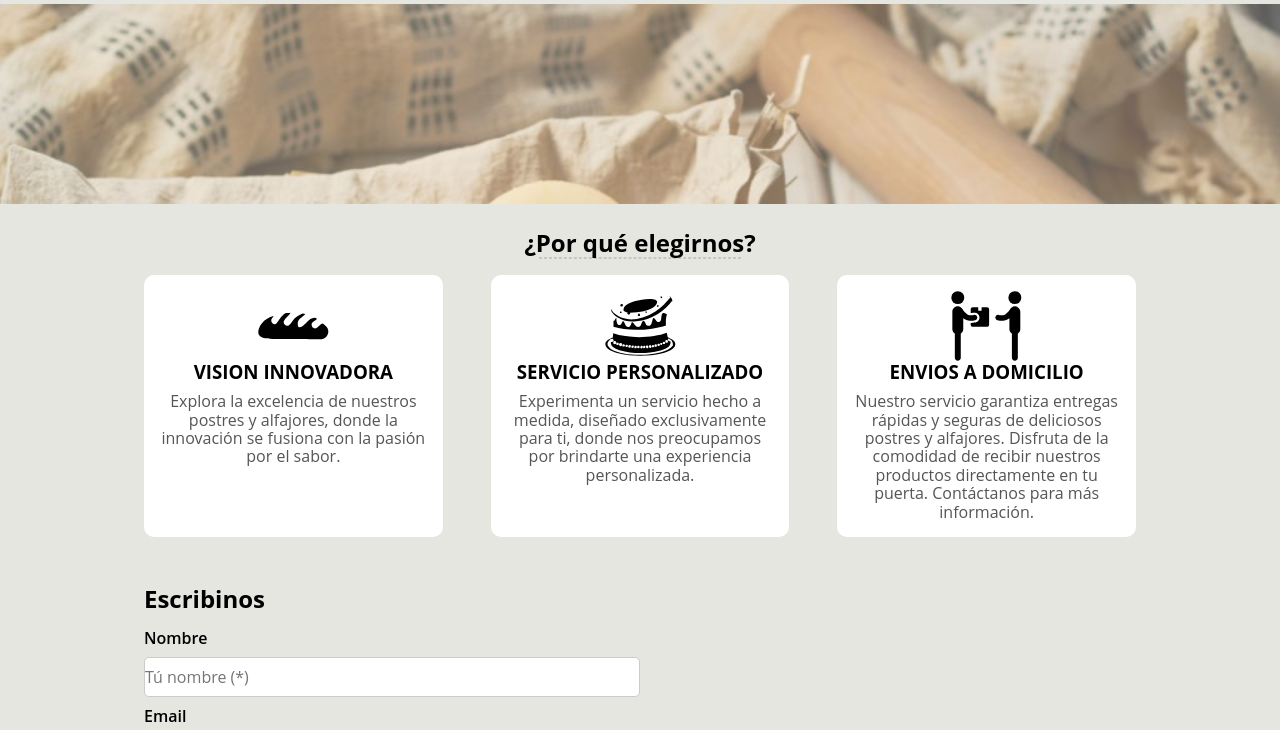
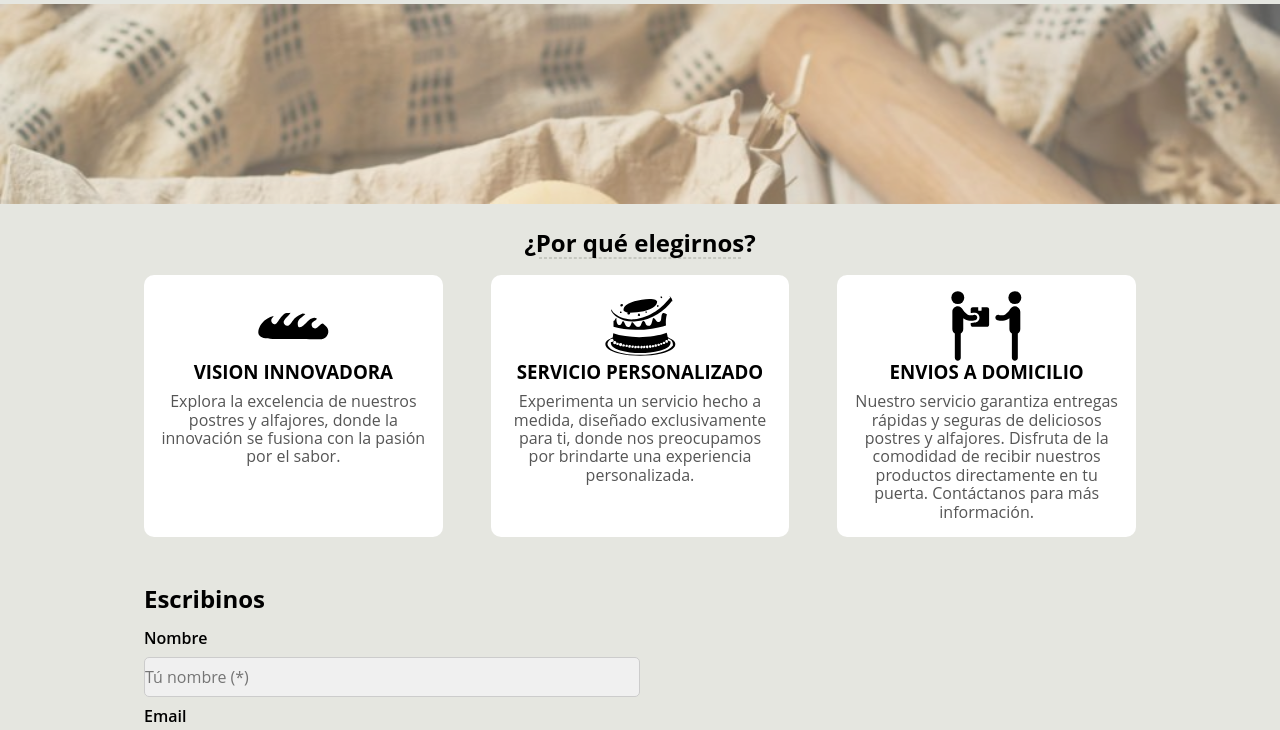
Before and after one commit to fergorraiz/PF-Gorraiz, a plain HTML site: page index.html in a window 1280 px wide. Shown: the part 222-952 px from the top of the page. Drawn offline with Linux system fonts and the light colour scheme.

Commit message:
Se modifica archivo css para estilo de botón en form contacto

```diff
--- a/css/style.css
+++ b/css/style.css
@@ -333,19 +333,18 @@ section:first-child h2 {
 
 .form__contacto div input {
     height: 40px;
+    background-color: #f0f0f0;
 }
 
 .form__contacto div input,
 .form__contacto div textarea {
+    margin: 10px 0;
     border-radius: 5px;
     border: 1px solid #ccc;
     box-sizing: border-box;
 }
 
-.form__contacto div input,
-.form__contacto div textarea {
-    margin: 10px 0;
-}
+
 
 .form__contacto div input:hover,
 .form__contacto div textarea:hover {
```
